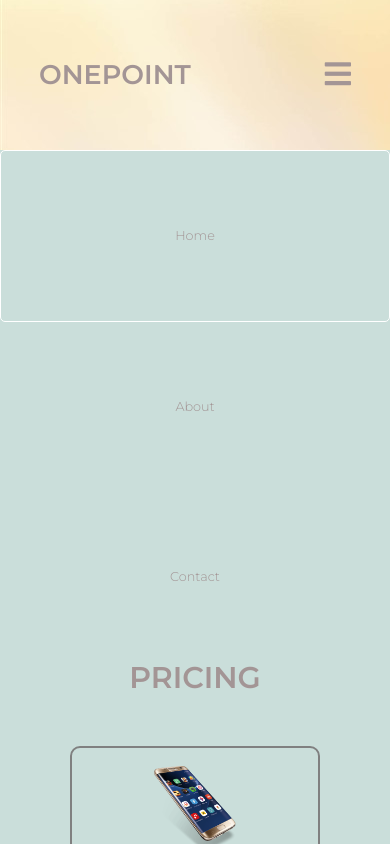
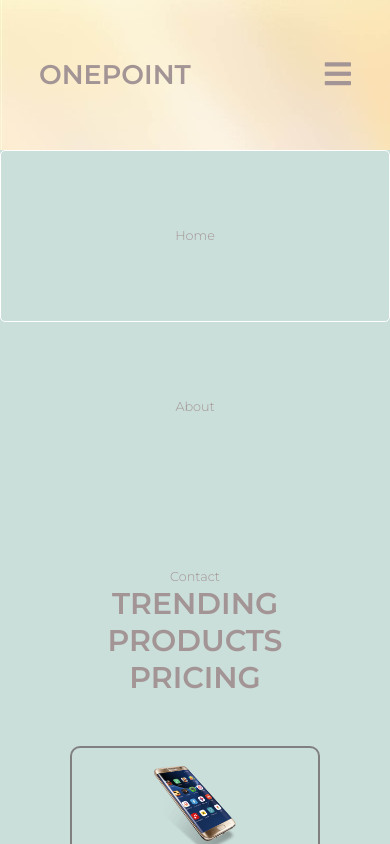
Before and after one commit to Sirmario/Onepoin-ecom, a plain HTML site: page index.html in a window 390 px wide. Both pictures are taken after a click on the label 337 px from the left and 75 px from the top of the page. Shown: the top 844 px of the page. Drawn offline with Linux system fonts and the light colour scheme.

Commit message:
change the height of the navbar

```diff
--- a/resource/css/responsive_layout.css
+++ b/resource/css/responsive_layout.css
@@ -121,6 +121,10 @@
 
 }
 @media screen and (max-width:710px){
+  .navbar{
+    margin-top:-50%;
+    height:400px;
+  }
   .slider .title{
   font-size: 2.5rem;
 }
```
